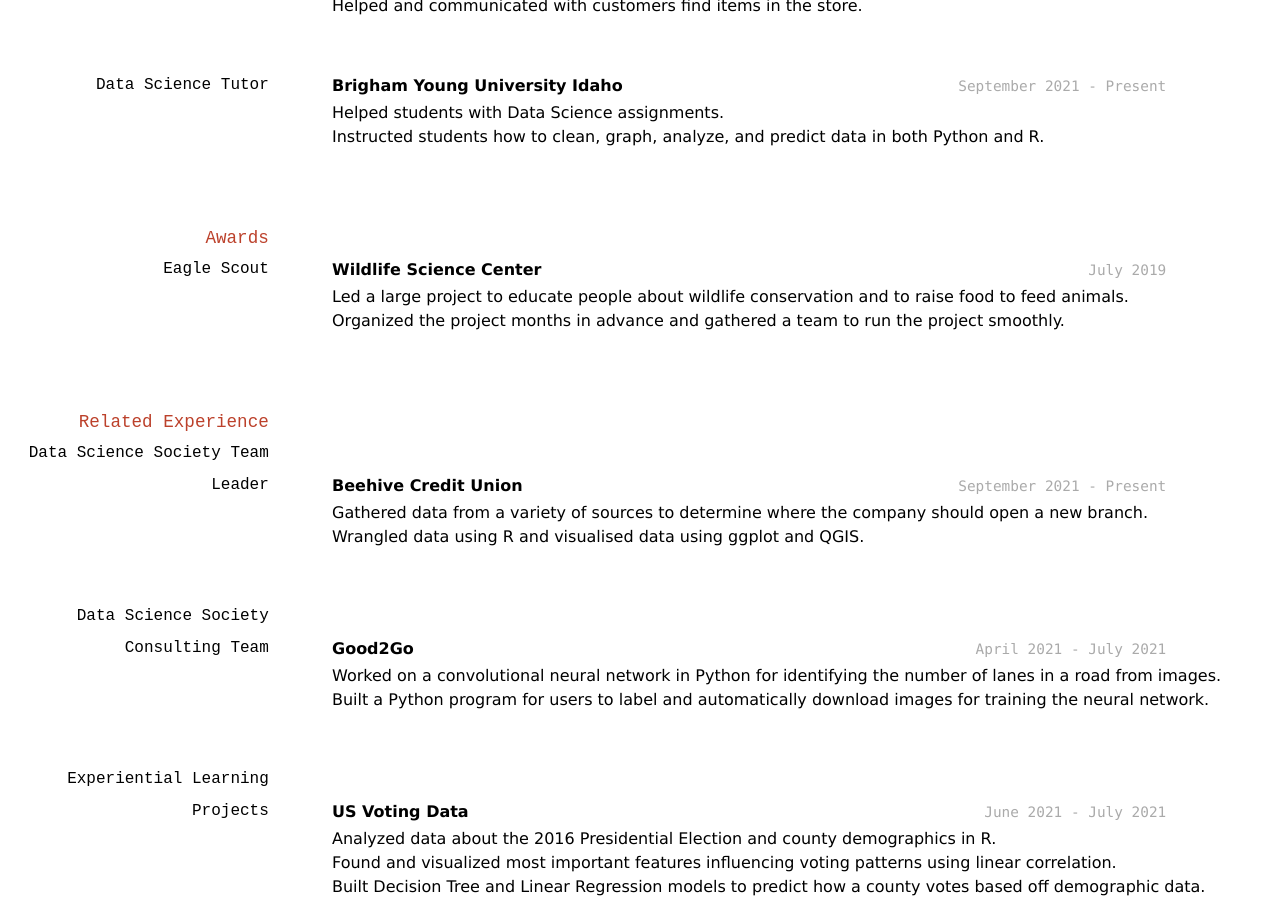
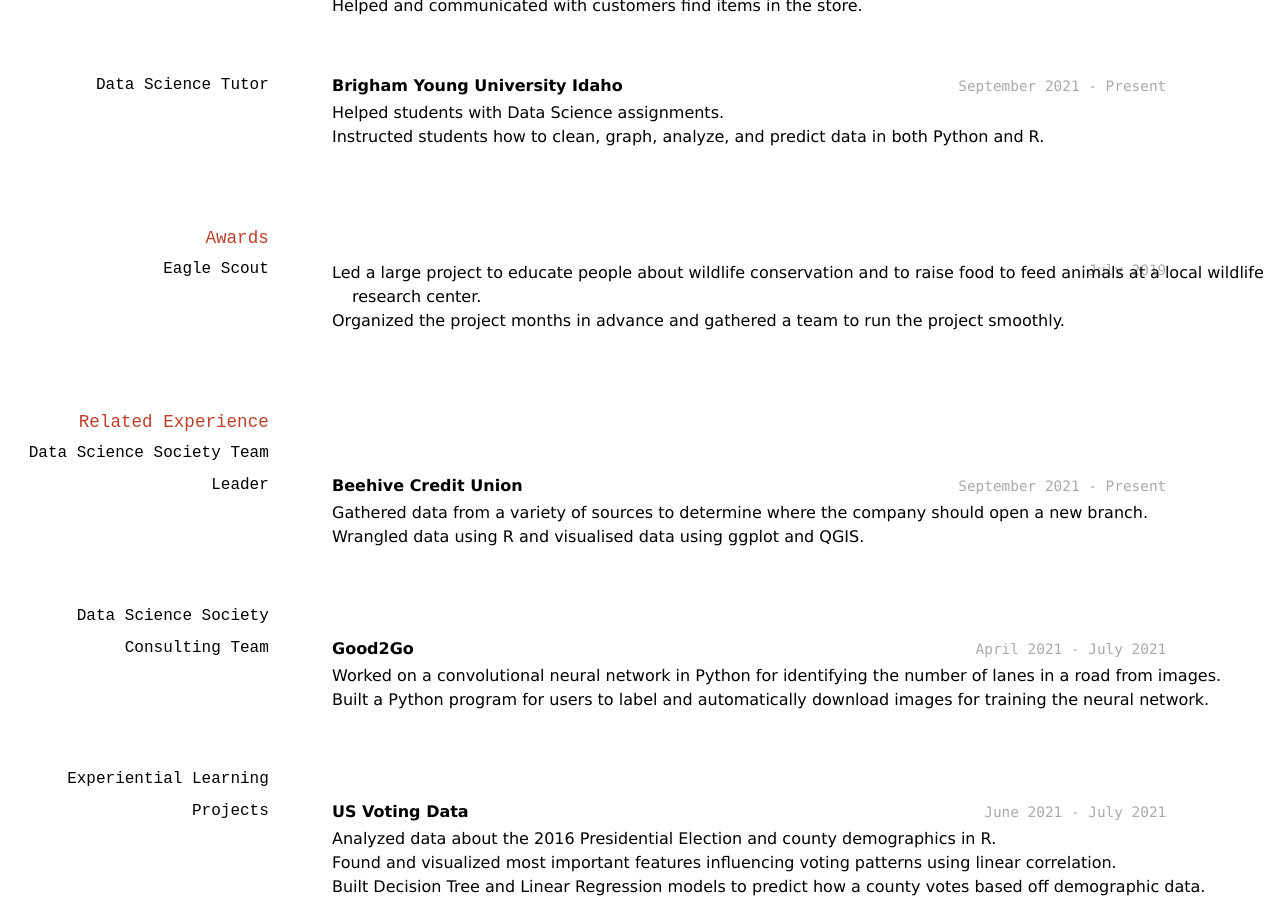
Before and after one commit to LHerrmeyer/herrmeyer_logan_resume, a Jekyll site: the page built from docs/index.md, in a window 1280 px wide and 900 px high, scrolled down 739 px. Built offline with Jekyll 4.4.1, drawn with Linux system fonts in a browser that asks for light colours.

Commit message:
Update index.md

```diff
--- a/docs/index.md
+++ b/docs/index.md
@@ -53,9 +53,8 @@ __Brigham Young University Idaho__
 
 ### Eagle Scout
 `July 2019`
-__Wildlife Science Center__
 
-- Led a large project to educate people about wildlife conservation and to raise food to feed animals.
+- Led a large project to educate people about wildlife conservation and to raise food to feed animals at a local wildlife research center.
 - Organized the project months in advance and gathered a team to run the project smoothly.
 
 ## Related Experience
```
